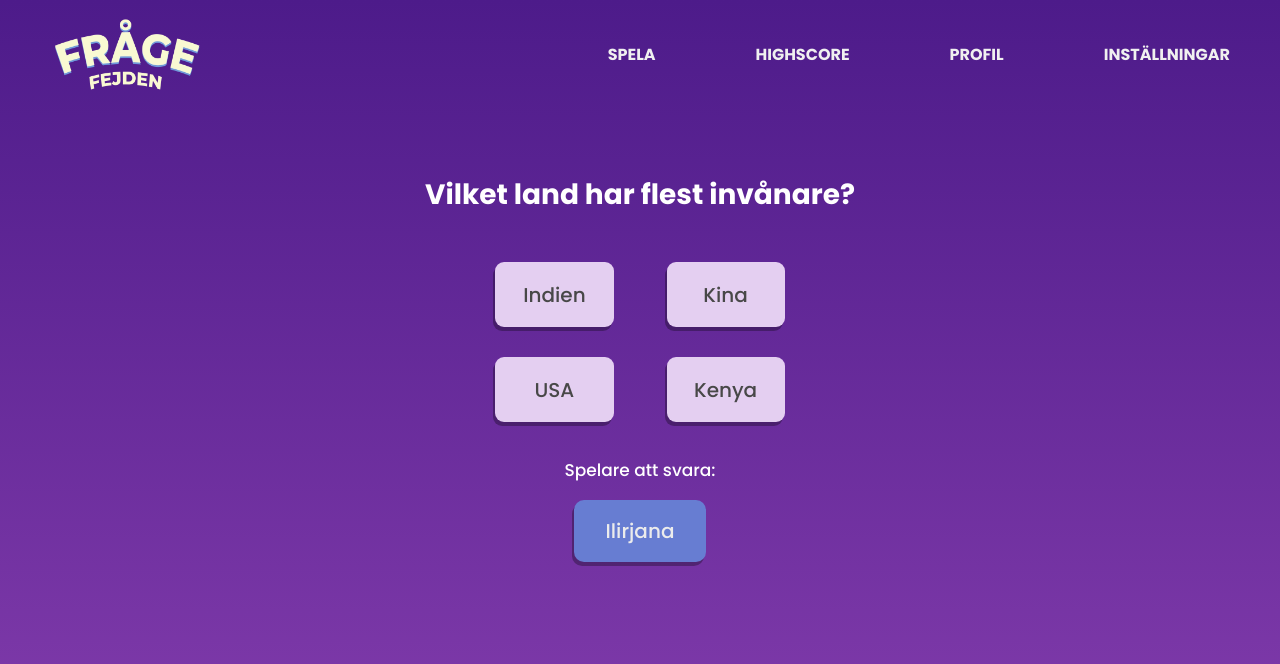
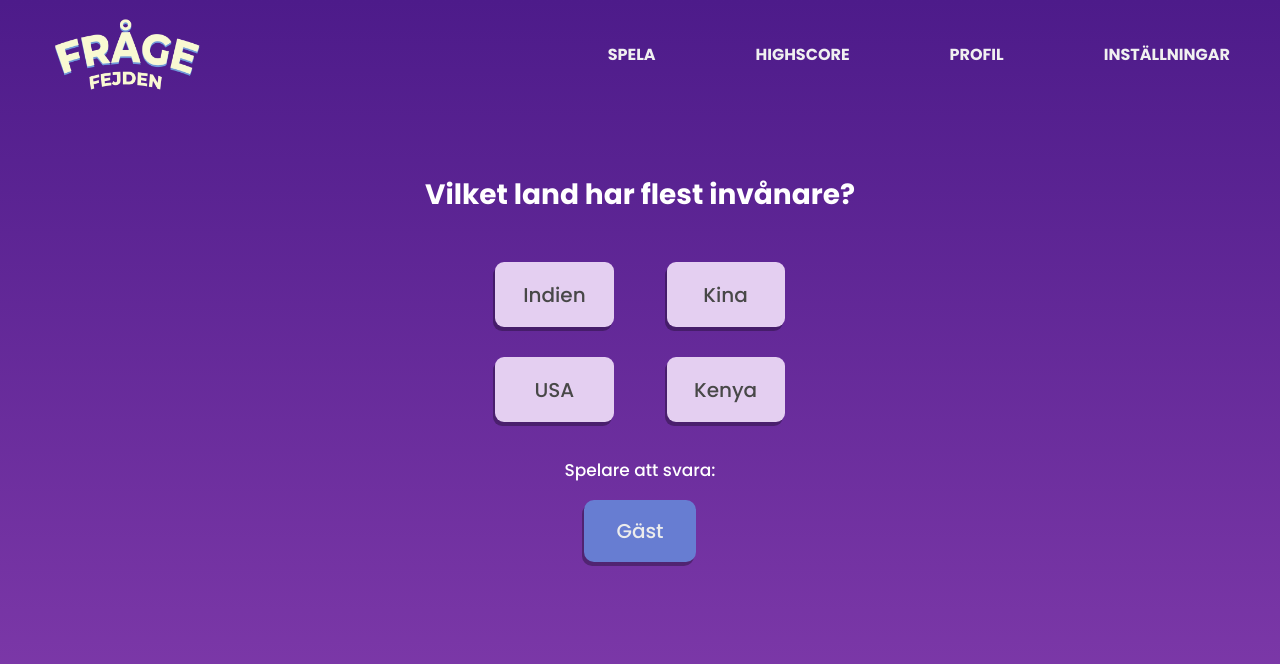
Before and after one commit to visceral89/Agil-Grupp-2, a Vue app: page /game/1 in a window 1280 px wide. Shown: the top 664 px of the page. Built offline with nearby package versions, Linux system fonts and the light colour scheme.

Commit message:
uppdaterat acticaplayer komp med storage.js

```diff
--- a/src/components/ActivePlayers.vue
+++ b/src/components/ActivePlayers.vue
@@ -3,7 +3,7 @@
     <div id="active-player">
       <p class="player-header">Spelare att svara:</p>
       <div id="player-1-wrapper">
-        <p class="player">{{ users[1].username }}</p>
+        <p class="player">{{ userStorage.activeUser.username }}</p>
       </div>
     </div>
     <div v-if="secondPlayer" id="next-player">
@@ -16,15 +16,12 @@
 </template>
 
 <script>
-import users from '../lib/users.json'
+import { useUserStorage } from "../stores/storage";
 
 export default {
   data() {
     return {
-      name: '',
-      activePlayer: null,
-      secondPlayer: null,
-      users: users
+      userStorage: useUserStorage(), //gets userstorage data from storage.js
     }
   }
 }
```
